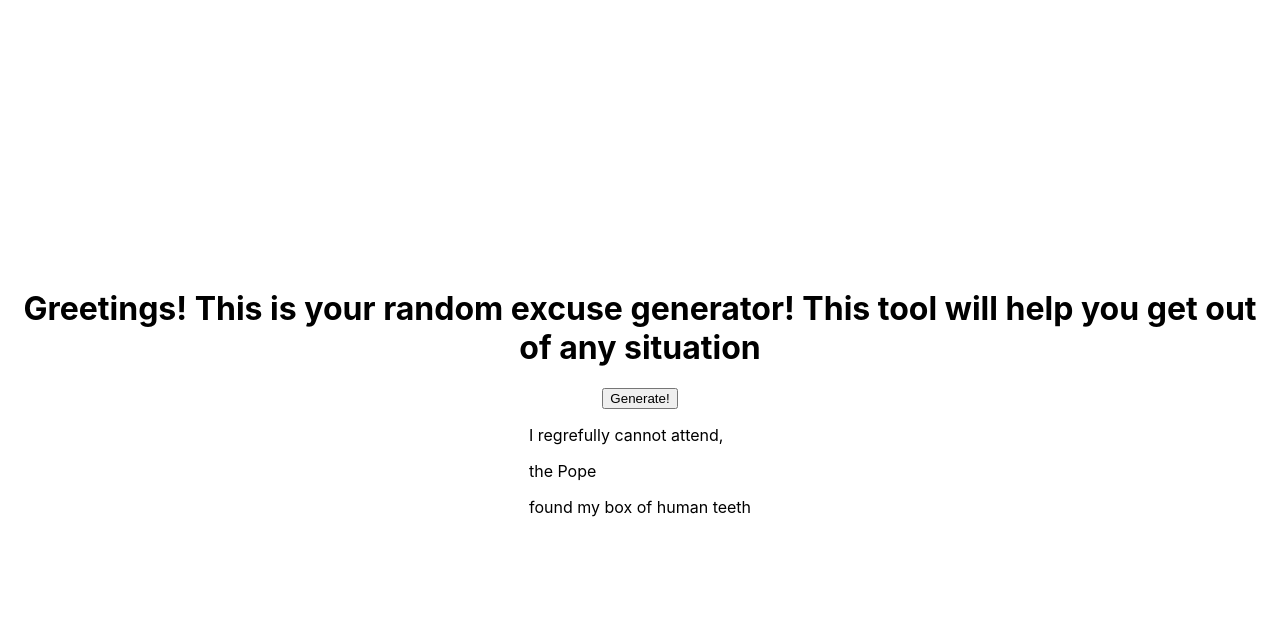
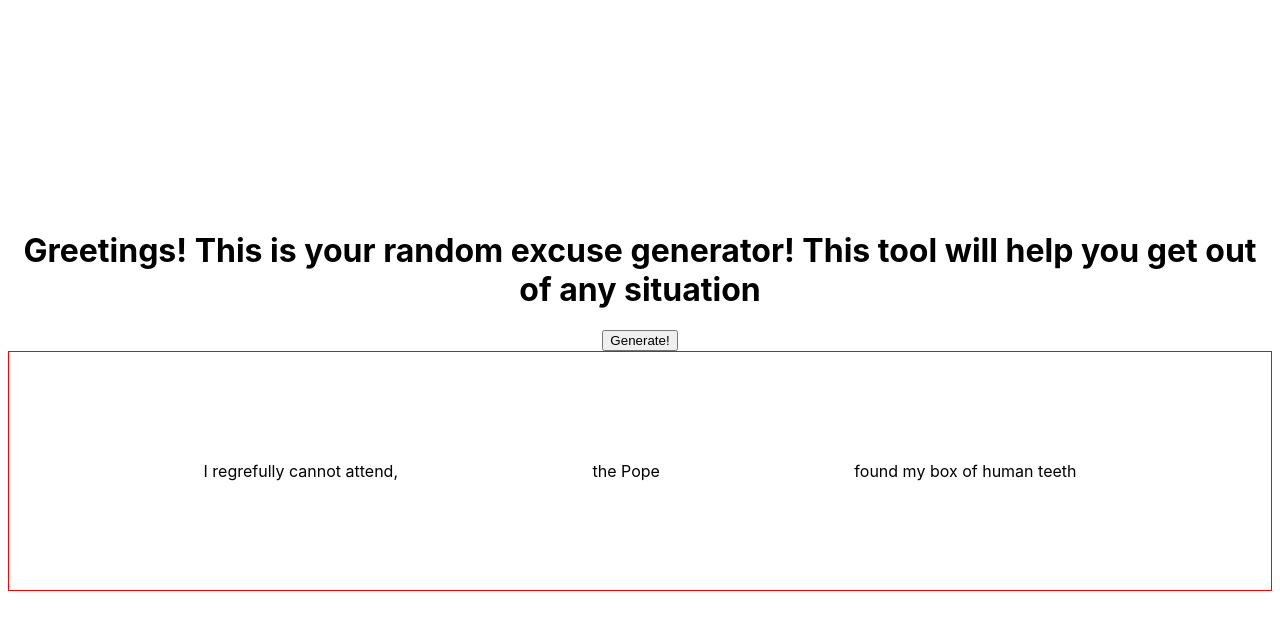
Before and after one commit to hectordr03/excuse-gen, a Next.js app: page / in a window 1280 px wide. Both pictures are taken after a click on the button "Generate!". Shown: the top 630 px of the page. Built offline with nearby package versions, Linux system fonts and the light colour scheme.

Commit message:
trouble with styling "excuse" child elements

```diff
--- a/styles/Home.module.scss
+++ b/styles/Home.module.scss
@@ -12,12 +12,15 @@
     text-align: center;
   }
 
-  // .excuseContainer{
-  //   border: solid red 1px;
-  //   display: flex;
-  //   height: 15rem;
-  //   width: 100%;
-  //   justify-content: space-evenly;
-  //   align-items: center;
-  //   font-weight: bold;
-  // }
+  .excuse{
+    border: solid red 1px;
+    display: flex;
+    height: 15rem;
+    width: 100%;
+    justify-content: space-evenly;
+    align-items: center;
+  }
+
+  .child {
+    border: 1px color green;
+  }
```
